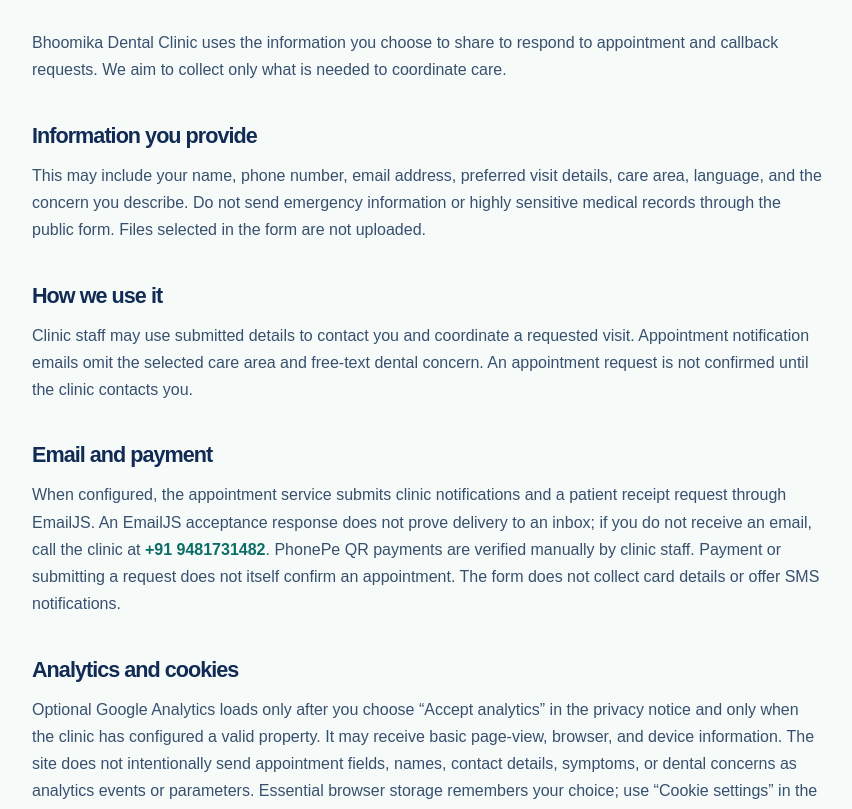
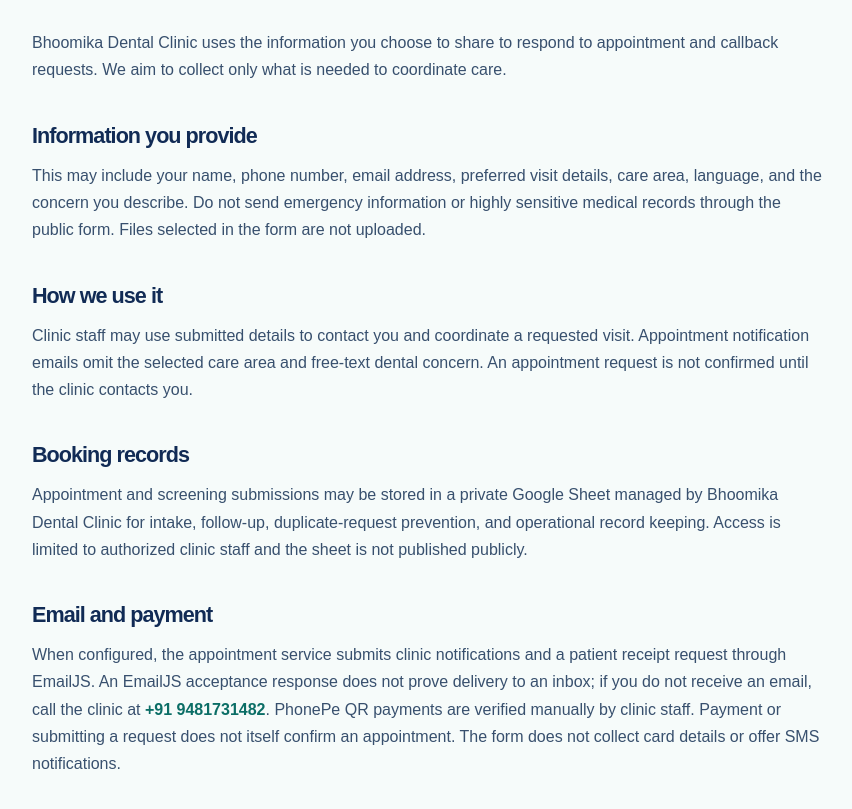
Before and after one commit to samarthsm620-prog/bhoomika-dental-clinic, a website: page privacy-policy.html in a window 1280 px wide. Shown: the part 246-1055 px from the top of the page, without its empty margins (212-1064 px from the left). Drawn offline with Linux system fonts and the light colour scheme.

Commit message:
Disclose private Sheets booking records

```diff
--- a/privacy-policy.html
+++ b/privacy-policy.html
@@ -35,6 +35,8 @@
     <p>This may include your name, phone number, email address, preferred visit details, care area, language, and the concern you describe. Do not send emergency information or highly sensitive medical records through the public form. Files selected in the form are not uploaded.</p>
     <h2>How we use it</h2>
     <p>Clinic staff may use submitted details to contact you and coordinate a requested visit. Appointment notification emails omit the selected care area and free-text dental concern. An appointment request is not confirmed until the clinic contacts you.</p>
+    <h2>Booking records</h2>
+    <p>Appointment and screening submissions may be stored in a private Google Sheet managed by Bhoomika Dental Clinic for intake, follow-up, duplicate-request prevention, and operational record keeping. Access is limited to authorized clinic staff and the sheet is not published publicly.</p>
     <h2>Email and payment</h2>
     <p>When configured, the appointment service submits clinic notifications and a patient receipt request through EmailJS. An EmailJS acceptance response does not prove delivery to an inbox; if you do not receive an email, call the clinic at <a href="tel:+919481731482">+91 9481731482</a>. PhonePe QR payments are verified manually by clinic staff. Payment or submitting a request does not itself confirm an appointment. The form does not collect card details or offer SMS notifications.</p>
     <h2>Analytics and cookies</h2>
```
